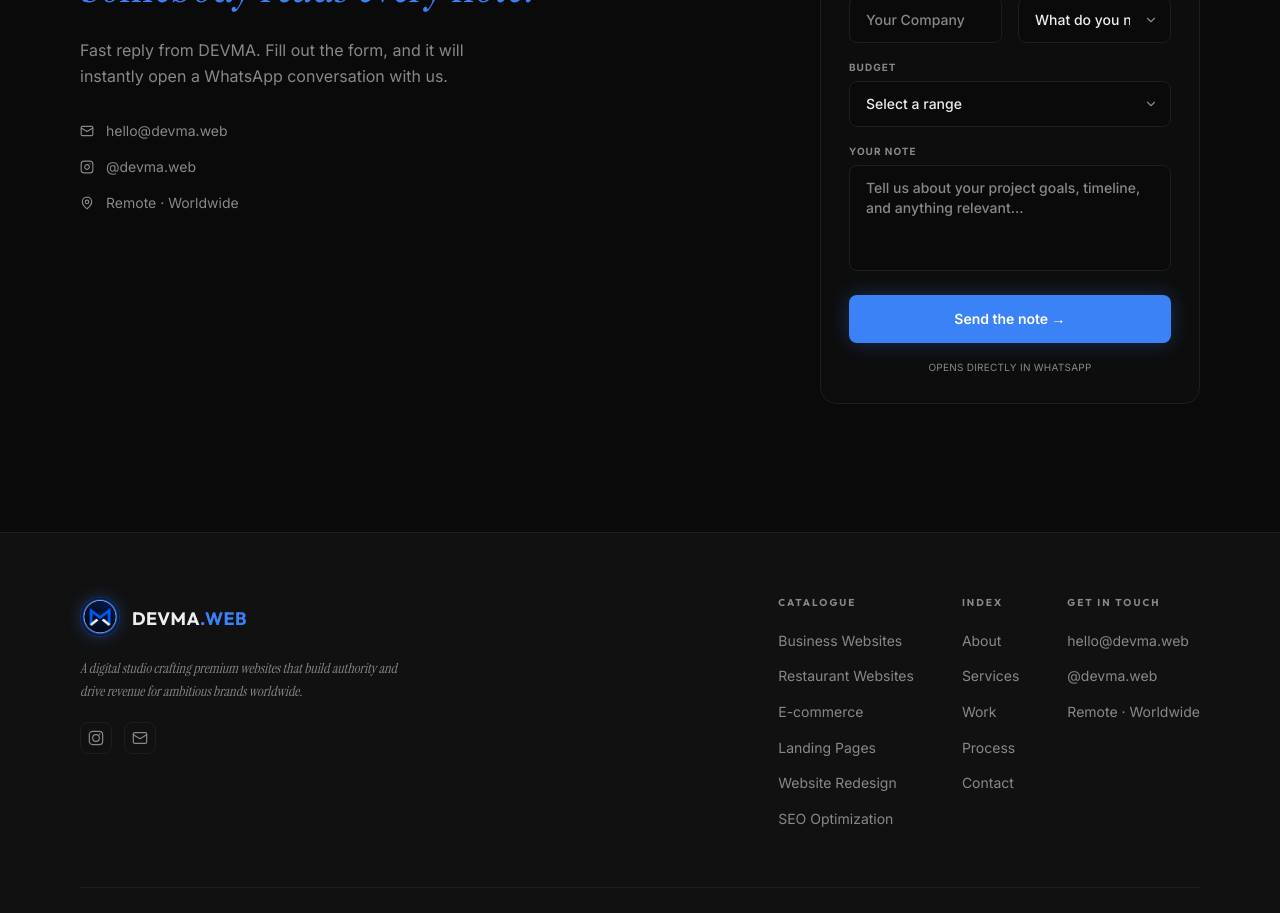
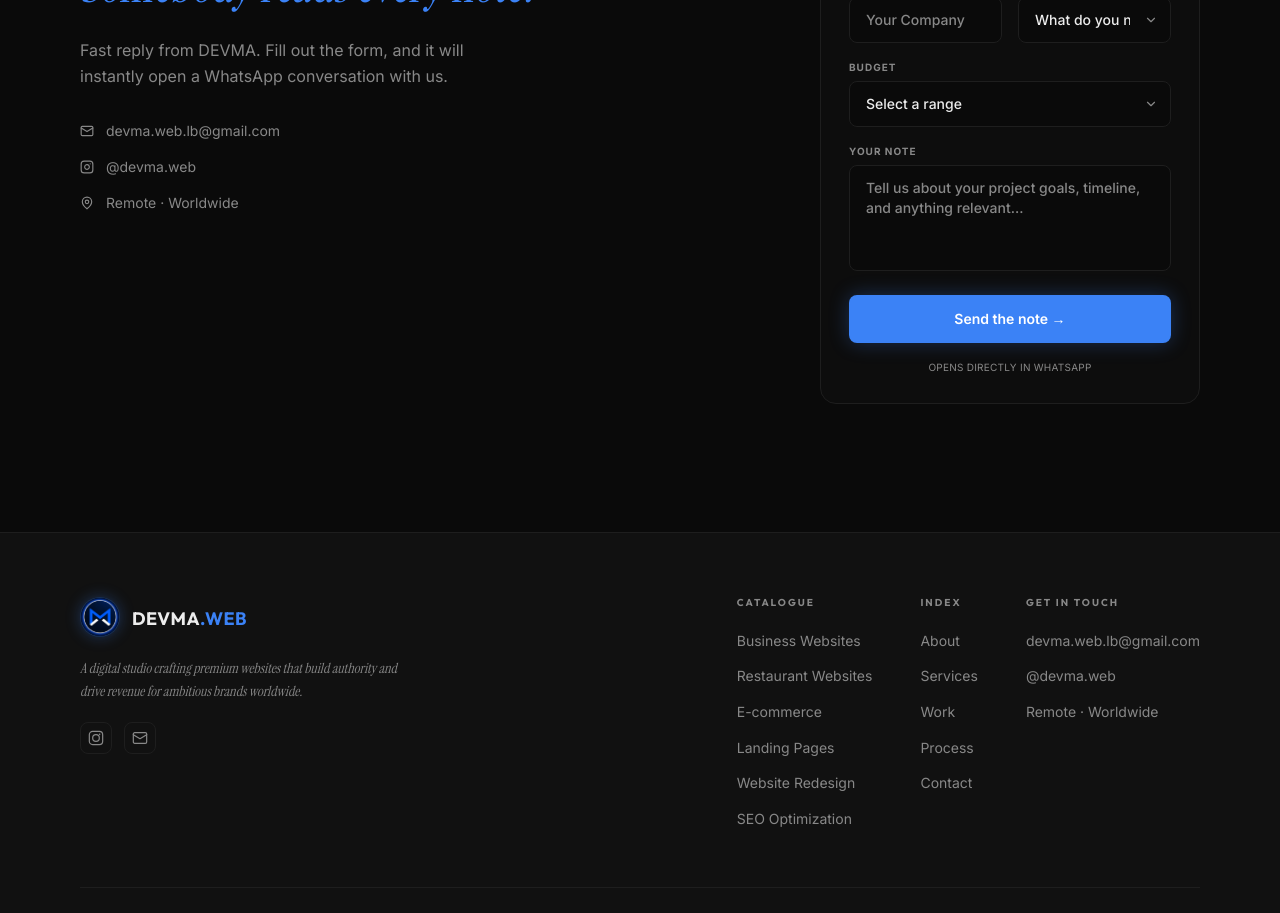
Before and after one commit to mohamadalijomaa25/devma-website, a Next.js app: page / in a window 1280 px wide. Shown: the part 8340-9253 px from the top of the page. Built offline with nearby package versions, Linux system fonts and the light colour scheme.

Commit message:
chore: update email to devma.web.lb@gmail.com

```diff
--- a/src/components/sections/Contact.tsx
+++ b/src/components/sections/Contact.tsx
@@ -47,7 +47,7 @@ export function Contact() {
             <div className="space-y-4 text-sm">
               <div className="flex items-center gap-3 text-muted">
                 <svg xmlns="http://www.w3.org/2000/svg" width="14" height="14" viewBox="0 0 24 24" fill="none" stroke="currentColor" strokeWidth="2" strokeLinecap="round" strokeLinejoin="round"><rect x="2" y="4" width="20" height="16" rx="2"/><path d="m22 7-10 6L2 7"/></svg>
-                <a href="mailto:hello@devma.web" className="hover:text-foreground transition-colors">hello@devma.web</a>
+                <a href="mailto:devma.web.lb@gmail.com" className="hover:text-foreground transition-colors">devma.web.lb@gmail.com</a>
               </div>
               <div className="flex items-center gap-3 text-muted">
                 <svg xmlns="http://www.w3.org/2000/svg" width="14" height="14" viewBox="0 0 24 24" fill="none" stroke="currentColor" strokeWidth="2" strokeLinecap="round" strokeLinejoin="round"><rect width="20" height="20" x="2" y="2" rx="5"/><path d="M16 11.37A4 4 0 1 1 12.63 8 4 4 0 0 1 16 11.37z"/><line x1="17.5" x2="17.51" y1="6.5" y2="6.5"/></svg>
--- a/src/components/sections/Footer.tsx
+++ b/src/components/sections/Footer.tsx
@@ -60,7 +60,7 @@ export function Footer() {
                 <Instagram />
               </a>
               <a
-                href="mailto:hello@devma.web"
+                href="mailto:devma.web.lb@gmail.com"
                 className="w-8 h-8 rounded-lg border border-border flex items-center justify-center text-muted hover:text-foreground hover:border-muted transition-all"
                 aria-label="Email"
               >
@@ -103,7 +103,7 @@ export function Footer() {
               {locale === "ar" ? "تواصل" : "Get in Touch"}
             </h4>
             <ul className="space-y-2.5">
-              <li><a href="mailto:hello@devma.web" className="text-sm text-muted hover:text-foreground transition-colors">hello@devma.web</a></li>
+              <li><a href="mailto:devma.web.lb@gmail.com" className="text-sm text-muted hover:text-foreground transition-colors">devma.web.lb@gmail.com</a></li>
               <li><a href="https://instagram.com/devma.web" target="_blank" rel="noreferrer" className="text-sm text-muted hover:text-foreground transition-colors">@devma.web</a></li>
               <li><span className="text-sm text-muted">{locale === "ar" ? "عن بعد · حول العالم" : "Remote · Worldwide"}</span></li>
             </ul>
--- a/src/components/sections/Navbar.tsx
+++ b/src/components/sections/Navbar.tsx
@@ -133,7 +133,7 @@ export function Navbar() {
             </nav>
             <div className="mt-auto pb-10 flex items-center gap-6 text-xs text-muted tracking-wider">
               <a href="https://instagram.com/devma.web" className="hover:text-foreground transition-colors">@devma.web</a>
-              <a href="mailto:hello@devma.web" className="hover:text-foreground transition-colors">hello@devma.web</a>
+              <a href="mailto:devma.web.lb@gmail.com" className="hover:text-foreground transition-colors">devma.web.lb@gmail.com</a>
             </div>
           </motion.div>
         )}
```
